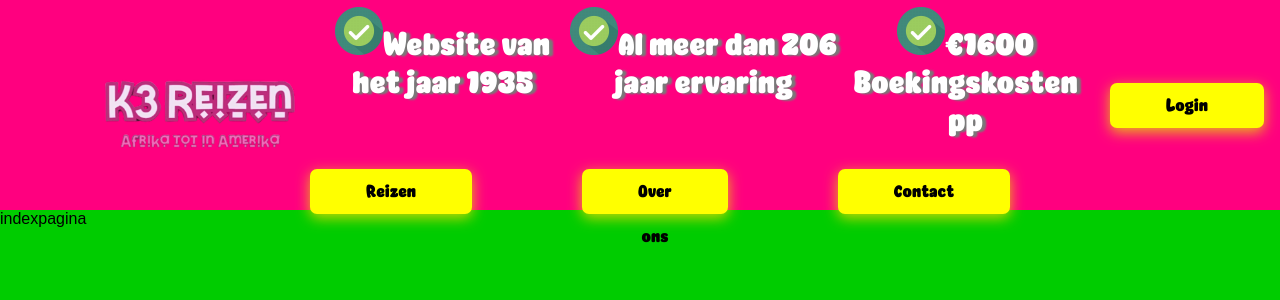
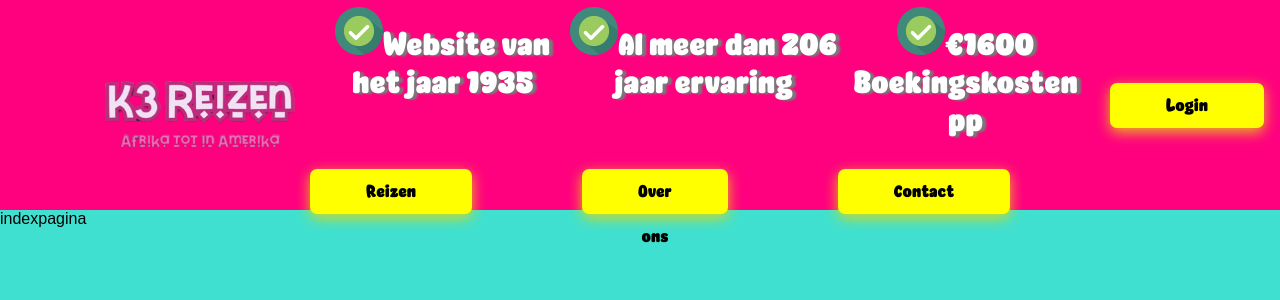
Before and after one commit to Roexoe/Webaap2, a PHP site: page /index.php in a window 1280 px wide. Shown: the top 300 px of the page. Run offline with PHP 8.4, Linux system fonts and the light colour scheme.

Commit message:
Background change
Achtergrond veranderd

```diff
--- a/html/styling/style.css
+++ b/html/styling/style.css
@@ -23,9 +23,10 @@
 body, html {
     margin: 0;
     padding: 0;
-    background-color: #00CC00;
+    background-color: #40E0D0;
     display: flex;
     justify-content: center;
+
     flex-direction: column;
 }
 
```
